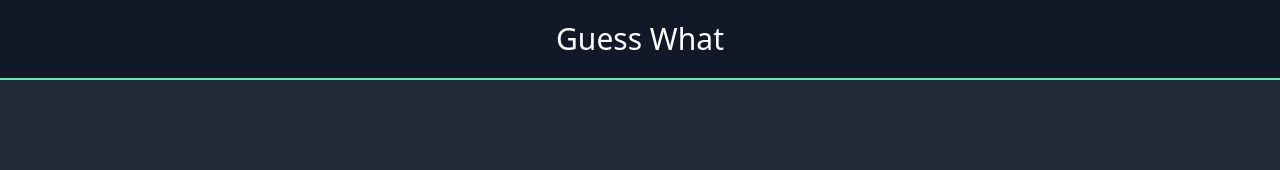
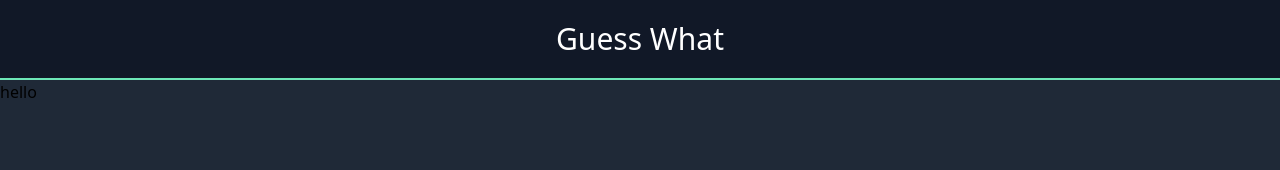
Before and after one commit to liam1703/guess-what, a Vue app in the folder guess_what/: page / in a window 1280 px wide. Shown: the top 170 px of the page. Built offline with nearby package versions, Linux system fonts and the light colour scheme.

Commit message:
Import board component

```diff
--- a/guess_what/src/components/Board.vue
+++ b/guess_what/src/components/Board.vue
@@ -1,4 +1,6 @@
-<template></template>
+<template>
+  <div>hello</div>
+</template>
 
 <script>
 export default {
--- a/guess_what/src/views/Game.vue
+++ b/guess_what/src/views/Game.vue
@@ -1,15 +1,18 @@
 <template>
   <div class="bg-gray-800 w-screen h-screen">
     <TopNav />
+    <Board />
   </div>
 </template>
 
 <script>
 import TopNav from "../components/TopNav.vue";
+import Board from "../components/Board.vue";
 export default {
   name: "Game",
   components: {
     TopNav,
+    Board,
   },
 };
 </script>
```
